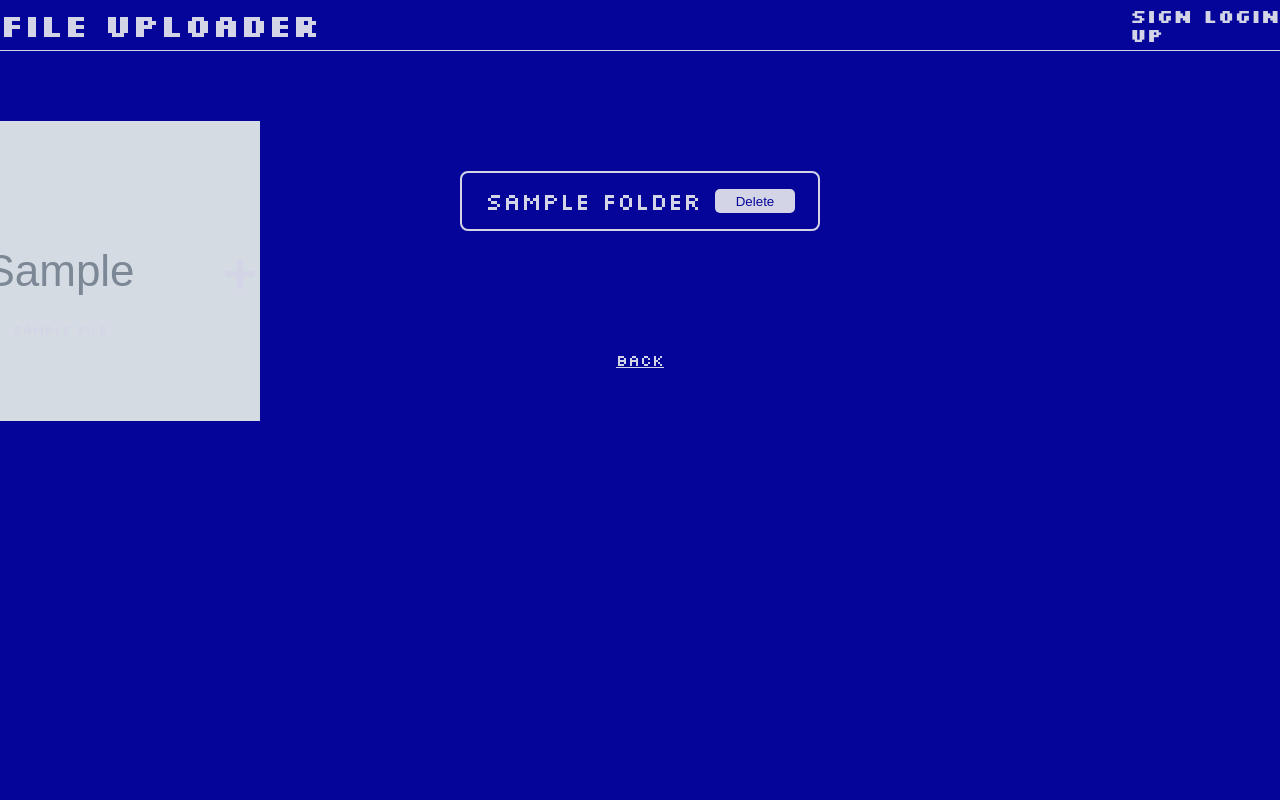
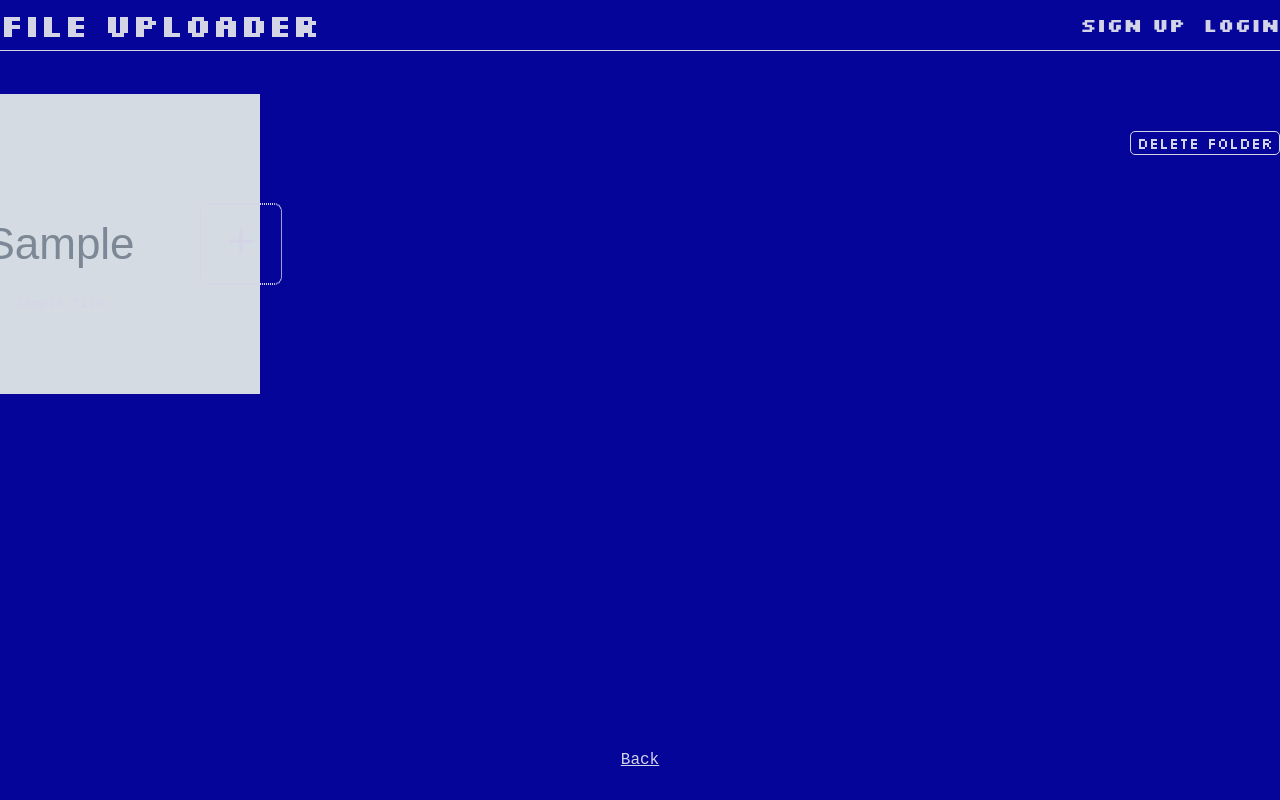
Before and after one commit to Aquilaruspante/odin-file-uploader, a Node project: template views/folder.ejs in a window 1280 px wide. Run offline with Node 20 templates, Linux system fonts and the light colour scheme; the template is opened without the code that fills it: most values are stand-ins (such as "Sample title", 1, 10 or a date in 2020); grey boxes marked "Sample" are stand-in pictures; some libraries are stand-ins or nearby versions.

Commit message:
improve style

```diff
--- a/controllers/folderControllers.js
+++ b/controllers/folderControllers.js
@@ -2,7 +2,6 @@ const db = require('../db/queries');
 const ExpressError = require('../ExpressError');
 const { validationResult, matchedData } = require('express-validator');
 const cloudinary = require('../config/cloudinary');
-const { extractPublicId } = require('cloudinary-build-url');
 
 exports.folderGet = async function(req, res, next) {
     const { folderId } = req.params;
--- a/public/styles.css
+++ b/public/styles.css
@@ -65,6 +65,7 @@ table {
 html {
     --primary-color: rgb(5, 5, 153);
     --text-color: rgb(212, 212, 231);
+    font-family: 'Courier New', Courier, monospace;
 }
 
 body {
@@ -107,7 +108,7 @@ h1 {
 }
 
 nav {
-    width: 150px;
+    width: 200px;
     display: flex;
     justify-content: space-between;
 }
@@ -222,7 +223,7 @@ button:hover {
     align-items: center;
     max-width: 80px;
     height: 80px;
-
+    border: 1px dotted var(--text-color);
     border-radius: 8px;
 }
 
@@ -372,16 +373,49 @@ button:hover {
 
 .back-button {
     text-decoration: underline;
+    position: absolute;
+    bottom: 32px;
 }
 
 img {
     font-size: 1rem;
 }
 
+.folder-header {
+    display: flex;
+    justify-content: space-between;
+    margin-bottom: 40px;
+}
+
+.folder-header p {
+    font-size: 2rem;
+}
+
+.folder-header-left {
+    display: flex;
+    gap: 16px;
+}
+
+#delete-folder-button {
+    background-color: var(--primary-color);
+    color: var(--text-color);
+    width: 150px;
+    border: 1px solid var(--text-color);
+    font-size: 1rem;
+}
+
+#delete-folder-button:hover {
+    background-color: var(--text-color);
+    color: var(--primary-color);
+    transition: 0.4s;
+}
+
 #folder-title-container {
-    display: flex;
-    flex-direction: row;
-    justify-content: space-around;
+    border: none;
+    height: fit-content;
+    width: fit-content;
+    margin: 0px;
+    padding: 0px;
 }
 
 .file-delete-form {
--- a/views/error.ejs
+++ b/views/error.ejs
@@ -1,7 +1,7 @@
 <%- include('./header.ejs') %>
 
-<h1 class="error-status"><%= status %></h1>
-<h2 class="error-message"><%= message %></h2>
+<h1 class="error-status silkscreen-bold"><%= status %></h1>
+<h2 class="error-message silkscreen-bold"><%= message %></h2>
 
 <p class="home-link"><a href="/" class="home-link">Home</a></p>
 
--- a/views/file.ejs
+++ b/views/file.ejs
@@ -11,12 +11,12 @@
         <p id="preview-not-available">Preview not avalilable</p>
     <% } %>
     <h2 class="file-title"><%= file.name %></h2>
-    <p class="file-detail">Size: <%= file.size %></p>
+    <p class="file-detail">Size: <%= size %></p>
     <p class="file-detail">Uploaded: <%= file.createdat %></p>
     <div class="download-and-delete-line">
         <a href="<%= url %>" download="">Download</a>
         <form action="/folders/<%= file.folderId %>/files/<%= file.id %>?_method=DELETE" method="POST" class="file-delete-form">
-            <button class="fake-link silkscreen-regular">Delete</button>
+            <button class="fake-link">Delete</button>
         </form>
     </div>
 
--- a/views/folder.ejs
+++ b/views/folder.ejs
@@ -1,16 +1,19 @@
 <%- include('./header.ejs') %>
 
 <div class="folder-header">
+    <div class="folder-header-left">
+        <p>/</p>
+        <h2 class="folder-title silkscreen-regular"><%= folder.name %></h2>
+    </div>
     <form action="/folders/<%= folder.id %>?_method=DELETE" method="POST" id="folder-title-container">
-        <h2 class="folder-title"><%= folder.name %></h2>
-        <button>Delete</button>
+        <button id="delete-folder-button" class="silkscreen-regular">Delete folder</button>
     </form>
 </div>
 
 <% if (!folder.files.length) { %>
     <div id="no-files-message-container">
-        <p id="no-files-message">No files in this folder yet...</p>
-        <a href="/folders/<%= folder.id %>/files/new" class="new-folder">
+        <p id="no-files-message" class="silkscreen-regular">No files in this folder yet...</p>
+        <a href="/folders/<%= folder.id %>/files/new" class="new-folder folder-component">
             <div class="folder-component new-folder">+</div>
         </a>
     </div>
--- a/views/header.ejs
+++ b/views/header.ejs
@@ -9,7 +9,7 @@
     <link href="https://fonts.googleapis.com/css2?family=Silkscreen:wght@400;700&display=swap" rel="stylesheet">
     <title>File Uploader</title>
 </head>
-<body class="silkscreen-regular">
+<body>
     <header>
         <div class="menu-container">
             <a href="/">
@@ -29,5 +29,5 @@
     </header>
     <main>
         <% if (locals.messages) { %>
-            <p class="flash-message <%= messages.type %>""><%= messages.message %></p>
+            <p class="flash-message <%= messages.type %> silkscreen-regular"><%= messages.message %></p>
         <% } %>
--- a/views/home.ejs
+++ b/views/home.ejs
@@ -16,7 +16,7 @@
                     class="lucide lucide-folder-closed preview-icon">
                     <path d="M20 20a2 2 0 0 0 2-2V8a2 2 0 0 0-2-2h-7.9a2 2 0 0 1-1.69-.9L9.6 3.9A2 2 0 0 0 7.93 3H4a2 2 0 0 0-2 2v13a2 2 0 0 0 2 2Z"/><path d="M2 10h20"/>
                 </svg>
-                <h3 class="folder-name"><%= folder.name %></h3>
+                <h3 class="folder-name silkscreen-regular"><%= folder.name %></h3>
             </div>
         </a>
     <% } %>
--- a/views/login.ejs
+++ b/views/login.ejs
@@ -1,6 +1,6 @@
 <%- include('./header.ejs') %>
 
-<form action="/users/login" method="POST">
+<form action="/users/login" method="POST" class="silkscreen-regular">
     <div class="form-element">
         <label for="username">Username:</label>
         <input type="text" id="username" name="username">
```
Also changed, not shown: controllers/fileController.js (+10 -1 lines).
